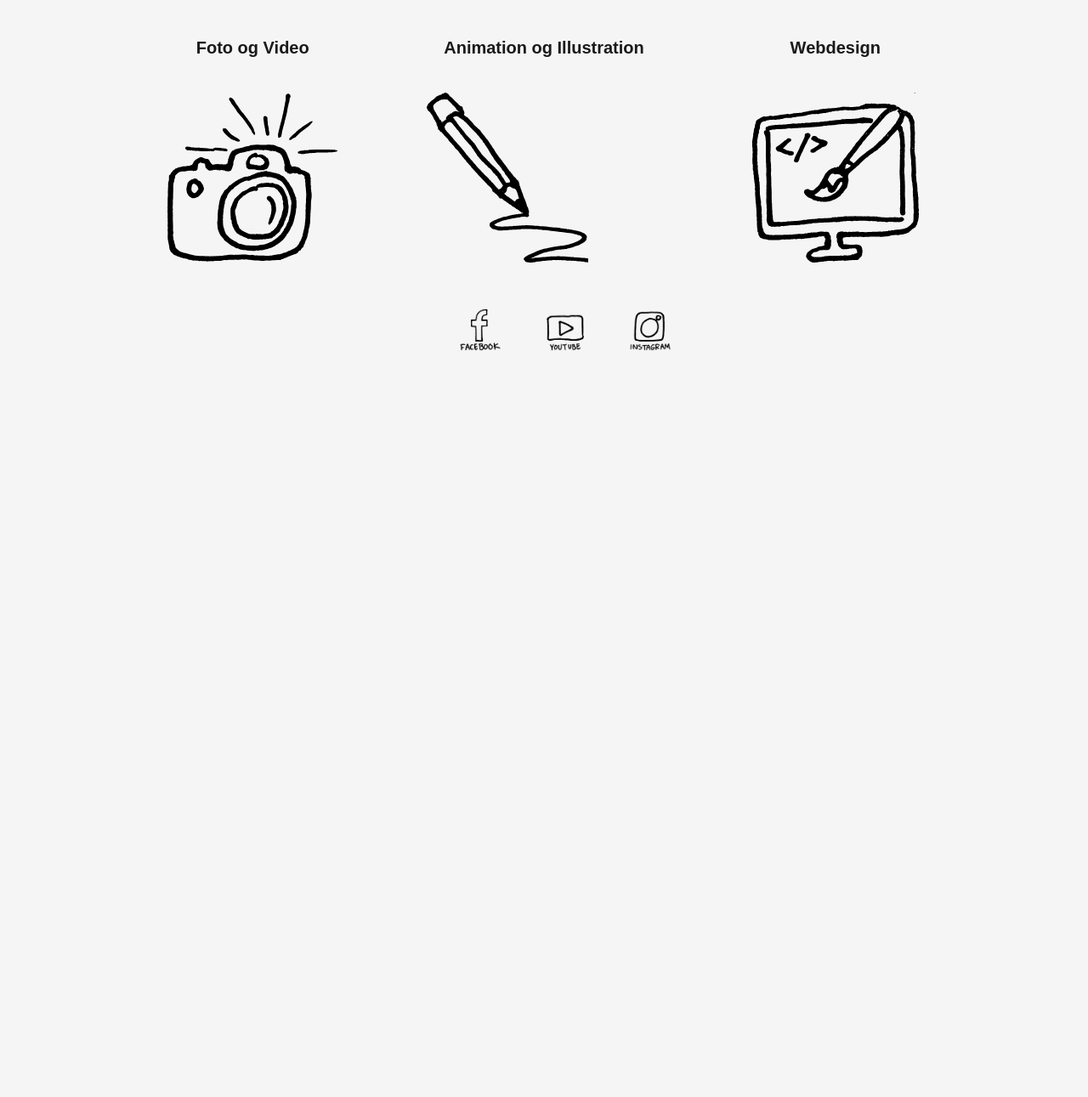
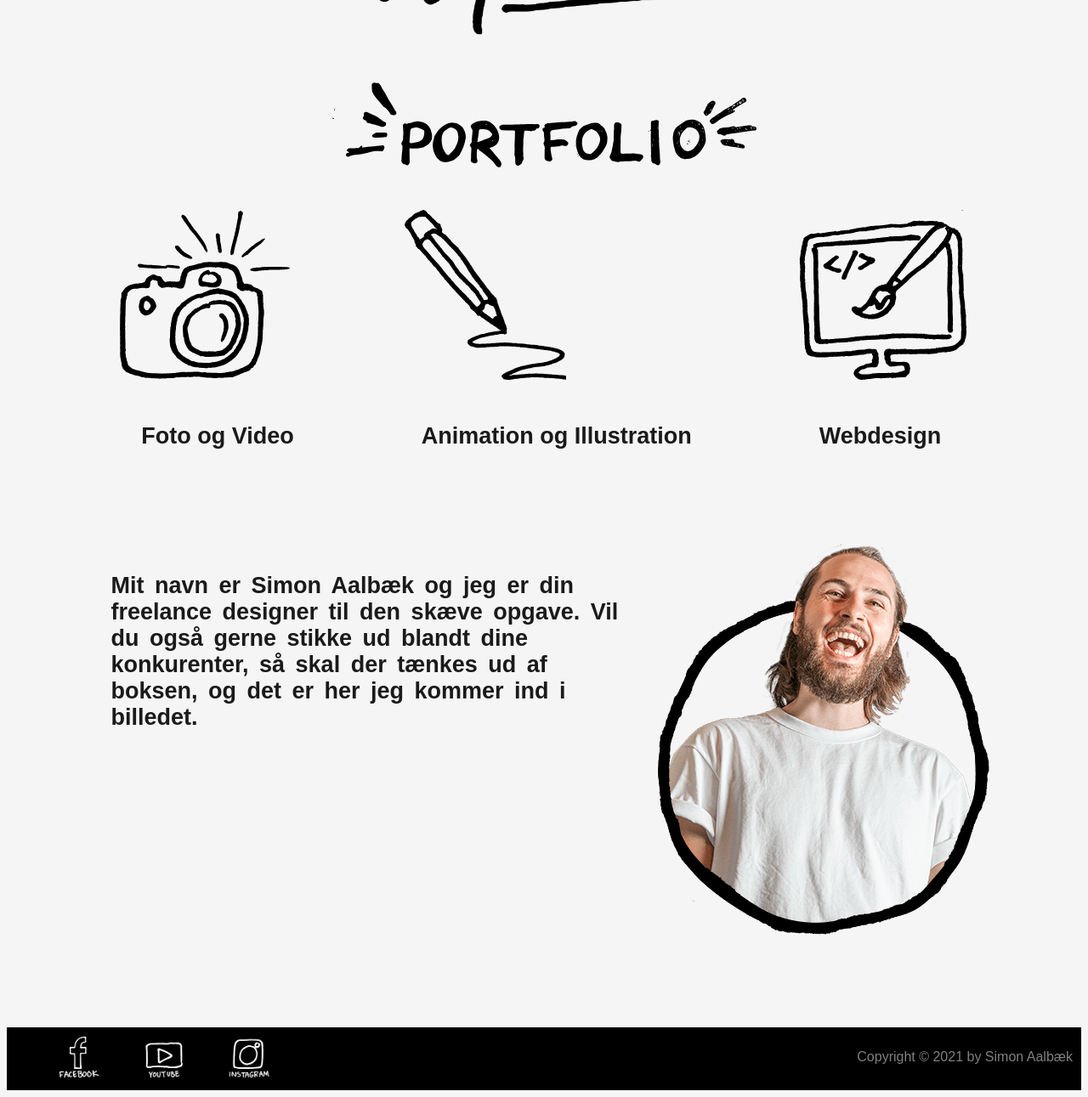
Before and after one commit to simonaalbaek/Saalbaek, a plain HTML site: page index.html in a window 1280 px wide. Shown: the part 1140-2431 px from the top of the page at 85% size. Before the commit the page ends 1565 px from the top, so only its background shows below. Drawn offline with Linux system fonts and the light colour scheme.

Commit message:
about info
About info added with elements

```diff
--- a/index.html
+++ b/index.html
@@ -21,61 +21,125 @@
         </div>
 
 
+
+
+
+
+
+
+
+
+
         <div class="nav">
 
-            <div>
-                <a href="om-mig.html">
+            <a href="om-mig.html">
                 <img src="ommig.svg" alt="Om Mig" width="100px" height="30px">
             </a>
-            </div>
 
-            <div>
+
+
             <a href="index.html">
                 <img src="portfolio.svg" alt="Om Mig" width="100px" height="30px">
             </a>
-            </div>
 
-            <div>
+
+
             <a href="kontakt.html">
                 <img src="kontakt.svg" alt="Om Mig" width="100px" height="30px">
             </a>
-            </div>
+
+
         </div>
+
+
+
+
+
+
+
 
 
 
         <div class="main">
 
-            <img src="mig.png" alt="Ramme om mig" width="903px"   height="800px">
+            <div class="quote">
+                <img src="quote.svg" alt="Citat i toppen af siden" width="500px" height="100px">
+            </div>
+
+            <div class="mig">
+                 <img src="mig.png" alt="Ramme om mig" width="903px"   height="800px">
+            </div>
 
         </div>
 
-        <div class="velkomst">
 
-            <h2> HALLO HALLO HALLO
-            </h2>
 
+
+
+
+
+        <div class="portpic">
+            <img src="portpic.svg" alt="portfolio tekst" width="500px" height="100px">
         </div>
+
 
 
         <div class="portfolio">
 
             <a href="foto-video.html">
+
+                <img src="Kamera.svg" alt="Foto-Video" width="200px" height="200px">
                 <h2>Foto og Video</h2>
-                <img src="Kamera.svg" alt="Foto-Video" width="200px" height="200px">
+
             </a>
 
             <a href="ani-ilu.html">
+
+                <img src="Blyant.svg" alt="Animation-Illustration" width="200px" height="200px">
                 <h2>Animation og Illustration</h2>
-                <img src="Blyant.svg" alt="Animation-Illustration" width="200px" height="200px">
+
             </a>
 
             <a href="webdesign.html">
+
+                <img src="Weblogo.svg" alt="Webdesign" width="200px" height="200px">
                 <h2>Webdesign</h2>
-                <img src="Weblogo.svg" alt="Webdesign" width="200px" height="200px">
+
             </a>
 
         </div>
+
+
+
+
+
+
+
+
+
+
+
+        <div class="om">
+
+            <div class="om-tekst"><h2> Mit navn er Simon Aalbæk og jeg er din freelance designer til den skæve opgave.
+                Vil du også gerne stikke ud blandt dine konkurenter, så skal der tænkes ud af boksen, og det er her jeg kommer ind i billedet.
+            </h2>
+
+            </div>
+
+            <img src="cirkel.png" alt="Ramme om mig" width="419px"   height="482px">
+
+
+
+
+        </div>
+
+
+
+
+
+
+
 
 
 
@@ -99,6 +163,8 @@
 
             </a>
 
+            <p> Copyright &copy; 2021 by Simon Aalbæk </p>
+
         </div>
 
 
--- a/style.css
+++ b/style.css
@@ -1,11 +1,11 @@
- /* div * {
-    border: 1px solid grey;
-    margin: 8px;
-    padding: 8px;
-  } */
+ div * {
+   /*  border: 1px solid grey;
+   /* margin: 8px;
+    padding: 8px; */
+  }
 
 
-body {
+ body {
     background-color: #f5f5f5;
     background-size: cover;
     background-repeat: no-repeat;
@@ -14,11 +14,20 @@ body {
 
 
 
+
+
 .header {
+
     display: flex;
     justify-content: center;
+}
 
-}
+
+
+
+
+
+
 
 
 
@@ -26,50 +35,119 @@ body {
     display: flex;
     flex-direction: row;
     justify-content: center;
+    background-color: black;
+
 }
+.nav img {
+
+    margin-left: 20px;
+    margin-right: 20px;
+    filter: invert(1);
+}
+
+
+
+
+
 
 
 
 .main {
     display: flex;
+    flex-direction: column;
+    justify-content: center;
+    margin-bottom: 50px;
+}
+.quote {
+    display: flex;
+    justify-content: center;
+    margin-top: 100px;
+}
+.mig {
+    display: flex;
     justify-content: center;
 }
 
-.main p {
+
+
+
+
+
+
+.portpic {
     display: flex;
     justify-content: center;
+    margin-bottom: 50px;
 }
 
 
 .portfolio {
     display: flex;
     justify-content: center;
-
-
+    flex-flow: wrap;
 }
 .portfolio a {
-    margin: 50px;
-    transition: .2s;
+    margin-left: 50px;
+    margin-right: 50px;
     text-decoration: none;
+}
+.portfolio img:hover {
+  transition: .5s;
+  transform: scale(1.1);
+}
+.portfolio img {
 
 }
 
 
-.portfolio img:hover {
-  transform: scale(1.1);
+
+
+
+
+
+
+.om {
+    display: flex;
+    justify-content: center;
+    flex-flow: wrap-reverse;
+
+}
+.om-tekst {
+    border: 0px solid black;
+    width: 650px;
+    height: fit-content;
+    word-wrap: break-word;
+    word-spacing: 5px;
+    margin-bottom: auto;
+    margin-top: 50px;
+}
+.om img {
+    margin-top: 50px;
 }
 
 
 
+
+
+
 .footer {
-    position:static;
+    background-color: black;
     display: flex;
-    justify-content: center;
+    justify-content: space-between 20px;
+    justify-content: flex-start;
+    margin-top: 100px;
+    padding: 10px;
 
-    }
+}
+.footer p {
+    margin-left: auto;
+    color: gray;
+}
 .footer img {
     margin-left: 50px;
+    filter: invert(1);
 }
+
 
 
 
@@ -85,10 +163,10 @@ h2 {
     color: rgb(26, 26, 26);
     font-family: Arial, Helvetica, sans-serif;
     text-decoration: none;
-    font-size: 20px;
+    font-size: 27px;
     padding: 25px;
     font-weight: bold;
-    text-align: center;
+    text-align: left;
 
 }
 
```
Also changed, not shown: cirkel.png (added), portpic.svg (added), quote.svg (added).
